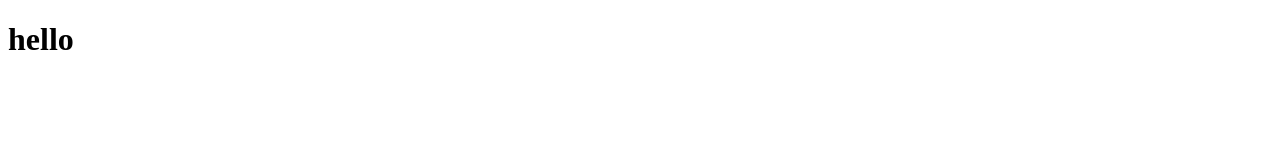
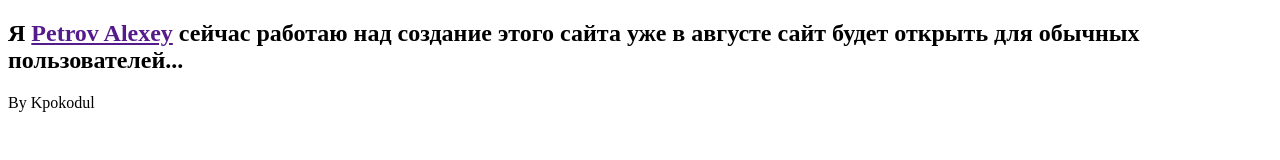
Before and after one commit to Kpokodul/kpokodul.github.io, a plain HTML site: page index.html in a window 1280 px wide. Drawn offline with Linux system fonts and the light colour scheme.

Commit message:
Добавлен файл CSS

```diff
--- a/index.html
+++ b/index.html
@@ -1,9 +1,12 @@
 <!DOCTYPE html>
 <html>
 <head>
-	<title>Hello</title>
+	<meta charset="utf-8">
+	<title>Kpokodul</title>
+	<link rel="stylesheet" type="text/css" href="CSS/main.css">
 </head>
 <body>
-	<h1>hello</h1>
+	<h2>Я <a href="">Petrov Alexey</a> сейчас работаю над создание этого сайта уже в августе сайт будет открыть для обычных пользователей...</h2>
+	<p>By Kpokodul</p>
 </body>
 </html>
```
Also changed, not shown: CSS/main.css (added).
